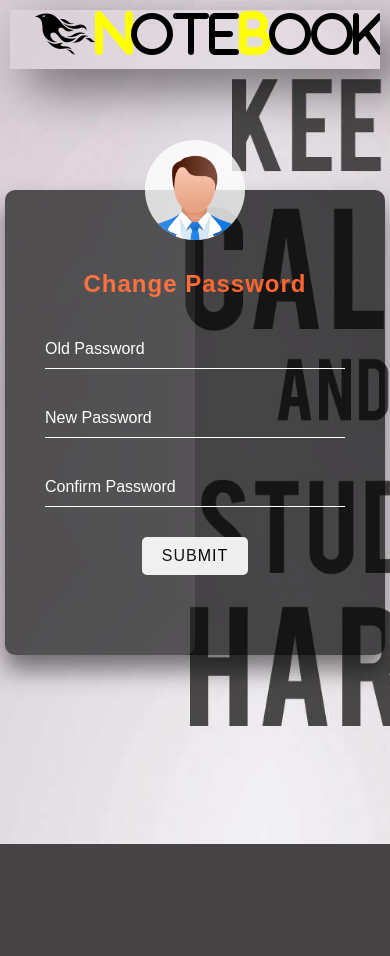
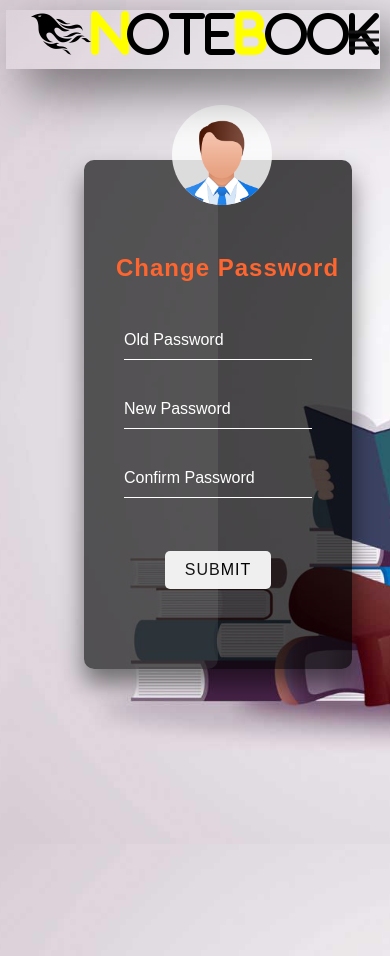
Before and after one commit to ankitrana1256/NoteBook, a Django app: page /password_change/ in a window 390 px wide. Before the commit the page ends 844 px from the top, so only its background shows below. Run offline with Django 3.2, Linux system fonts and the light colour scheme; a user stored in the database is signed in; some libraries are stand-ins or nearby versions.

Commit message:
change_psw

```diff
--- a/accounts/static/accounts/change_psw.css
+++ b/accounts/static/accounts/change_psw.css
@@ -13,20 +13,19 @@
 nav {
     box-shadow: 20px 20px 50px rgba(0, 0, 0, 0.5);
     background: rgba(255, 255, 255, 0.1);
-    overflow: hidden;
-    z-index: 1;
     height: 7%;
     left: 0;
     right: 0;
     top: 0;
     bottom: 0;
-    position: fixed;
+    /* position: fixed; */
     padding-left: 25px;
     backdrop-filter: blur(5px);
     margin: 10px;
     text-align: right;
     z-index: 3;
 }
+
 
 nav li {
     display: inline-block;
@@ -81,14 +80,20 @@
 
 .login-wrapper {
     height: 100vh;
-    width: 100vw;
-    display: flex;
+    width: 40vw;
+    /* display: flex;
     justify-content: center;
-    align-items: center;
+    align-items: center; */
+    position: absolute;
+     top: 7rem;
+     left: 35rem;
+     /* border: 2px solid; */
+
 }
 
 .form {
     position: relative;
+    top: 28px;
     width: 100%;
     max-width: 380px;
     padding: 80px 40px;
@@ -99,9 +104,10 @@
 }
 
 .form img {
-    position: absolute;
-    top: -50px;
-    left: 140px;
+    position: relative;
+    top: -135px;
+    /* position: fixed; */
+    left: 96px;
     width: 100px;
     background: rgba(255, 255, 255, 0.8);
     border-radius: 50%;
@@ -112,10 +118,14 @@
     letter-spacing: 1px;
     margin-bottom: 2rem;
     color: #ff652f;
+    position: absolute;
+    top: 5.9rem;
+    left: 5rem;
 }
 
 .form .input-group {
     position: relative;
+    top: -23px;
 }
 
 .form .input-group input {
@@ -158,6 +168,10 @@
     transform: translateY(-18px);
     font-size: 0.8rem;
 }
+.form #incorrect{
+    position: relative;
+    top: 23px;
+}
 
 .btn {
     display: block;
--- /dev/null
+++ b/accounts/static/accounts/media-query3.css
@@ -0,0 +1,208 @@
+@media screen and (max-width: 1000px) {
+    .line {
+        width: 30px;
+        height: 3px;
+        background: rgb(20, 20, 20);
+        margin: 5px;
+        position: relative;
+        left: 39px;
+    }
+
+    nav {
+        box-shadow: 20px 20px 50px rgba(0, 0, 0, 0.5);
+        background: rgba(255, 255, 255, 0.1);
+        height: 7%;
+        left: 0;
+        right: 0;
+        top: 0;
+        bottom: 0;
+        position: fixed;
+        padding-left: 25px;
+        backdrop-filter: blur(5px);
+        margin: 10px;
+        text-align: right;
+        z-index: 3;
+    }
+    .navbar {
+        position: absolute;
+        cursor: pointer;
+        right: 5%;
+        top: 50%;
+        transform: translate(-5%, -50%);
+        z-index: 2;
+    }
+
+    .nav-links {
+        position: relative;
+        top: -57px;
+        background: black;
+        height: 100vh;
+        z-index: 5;
+        width: 100%;
+        display: flex;
+        left: 11px;
+        padding-right: 173px;
+        flex-direction: column;
+        clip-path: circle(100px at 90% -10%);
+        /* clip-path: circle(100px at 90% -10%); */
+        -webkit-clip-path: circle(100px at 94% -18%);
+        transition: all 1s ease-out;
+        pointer-events: none;
+    }
+
+    .nav-links.open {
+        clip-path: circle(1000px at 90% -10%);
+        /* -webkit-clip-path: circle(724px at 90% -10%); */
+        -webkit-clip-path: circle(811px at 124% -16%);
+        pointer-events: all;
+        z-index: 5;
+    }
+
+    .nav-links li {
+        /* padding-bottom: 4rem; */
+        padding-top: 4.5rem;
+        position: relative;
+        right: 0px;
+    }
+    nav li{
+        display: block;
+    }
+
+    .nav-links li a {
+        font-size: 25px;
+        color: white;
+        position: relative;
+        left: 93px;
+    }
+
+    .nav-links li:nth-child(1) {
+        transition: all 0.6s ease 0.1s;
+    }
+
+    .nav-links li:nth-child(2) {
+        transition: all 0.6s ease 0.2s;
+    }
+
+    .nav-links li:nth-child(3) {
+        transition: all 0.6s ease 0.3s;
+    }
+
+    .nav-links li:nth-child(4) {
+        transition: all 0.6s ease 0.4s;
+    }
+
+    .nav-links li:nth-child(5) {
+        transition: all 0.6s ease 0.5s;
+    }
+
+    li.fade {
+        opacity: 1;
+    }
+    .login-wrapper{
+        left: 18rem;
+    }
+}
+@media screen and (max-width:952px){
+    .login-wrapper{
+        padding: 20px;
+        width: 50vw;
+    }
+
+}
+@media screen and (max-width:804px){
+    .nav-links.open{
+        -webkit-clip-path: circle(857px at 144% -16%);
+    }
+
+}
+@media screen and (max-width:734px){
+    .nav-links.open {
+        -webkit-clip-path: circle(928px at 161% -16%);
+    }
+    .login-wrapper{
+        padding: 20px;
+        width: 60vw;
+        left: 12rem;
+    }
+
+}
+@media screen and (max-width:657px){
+    .nav-links.open {
+        -webkit-clip-path: circle(1016px at 188% -16%);
+    }
+    .line{
+        left: 25px;
+    }
+    .login-wrapper{
+        left: 8rem;
+    }
+
+}
+@media screen and (max-width:596px){
+    .login-wrapper{
+        width: 79vw;
+    }
+
+}
+@media screen and (max-width:589px){
+    .nav-links.open {
+        -webkit-clip-path: circle(1250px at 188% -16%);
+    }
+    .nav-links li a{
+        left: -4px;
+    }
+
+}
+@media screen and (max-width:526px){
+    .login-wrapper{
+        left: 4rem;
+    }
+
+}
+@media screen and (max-width:464px){
+    .login-wrapper{
+        left: 4rem;
+    }
+    .form img{
+        left: 71px;
+    }
+    .form h2{
+        left: 3rem;
+    }
+
+}
+@media screen and (max-width:423px){
+    .nav-links li a{
+        left: 64px;
+    }
+    nav{
+        left: -4px;
+    }
+
+}
+@media screen and (max-width:409px){
+    .form img{
+        left: 48px;
+    }
+    .form h2{
+        left: 2rem;
+    }
+
+}
+@media screen and (max-width:387px){
+    .login-wrapper{
+        left: 0rem;
+        /* border: 2px solid; */
+        padding: 0;
+        padding-left: 30px;
+    }
+    .form{
+        width: 110%;
+    }
+    .form h2{
+        left: 1.3rem;
+    }
+    .form img{
+        left: 41px;
+    }
+}
--- a/templates/registration/password_change.html
+++ b/templates/registration/password_change.html
@@ -8,7 +8,8 @@
     <meta name="viewport" content="width=device-width, initial-scale=1.0">
     <title>Change Password</title>
     <link rel="stylesheet" href="{% static 'accounts/change_psw.css' %}">
-        <link rel="shortcut icon" href="{% static 'accounts/favicon.ico' %}"/>
+    <link rel="stylesheet" href="{% static 'accounts/media-query3.css' %}">
+    <link rel="shortcut icon" href="{% static 'accounts/favicon.ico' %}"/>
     <script src="https://kit.fontawesome.com/2bee015825.js" crossorigin="anonymous"></script>
 </head>
 
@@ -16,13 +17,22 @@
     <!-- NAVBAR -->
 
     <div>
-        <nav class="Navbar">
-            <ul>
-                <i class="fab fa-phoenix-framework fa-3x"><strong class="logo">N</strong>ote<strong class="logo">B</strong>ook</i>
-                <li><a href="{% url 'home' %}" aria-current="page"><i class="fas fa-home"></i> Home</a></li> |
-                <li><a href="{% url 'about' %}"><i class="fas fa-edit"></i> About</a></li> |
-                <li><a href="/password_change/"><i class="fas fa-user-edit"></i> Change Password</a></li> |
-                <li><a href="/admin/"><i class="fas fa-user-shield"></i> Admin</a></li> |
+        <nav>
+            <div class="navbar">
+                <div class="line"></div>
+                <div class="line"></div>
+                <div class="line"></div>
+            </div>
+            <i class="fab fa-phoenix-framework fa-3x"><strong class="logo">N</strong>ote<strong
+                    class="logo">B</strong>ook</i>
+            <ul class="nav-links">
+                <li><a href="{% url 'home' %}" aria-current="page"><i class="fas fa-home"></i> Home</a></li>
+                <li><a href="{% url 'about' %}"><i class="fas fa-edit"></i> About</a></li>
+
+                <li><a href="/password_change/"><i class="fas fa-user-edit"></i> Change Password</a></li>
+
+                <li><a href="/admin/"><i class="fas fa-user-shield"></i> Admin</a></li>
+
                 <li><a href="{% url 'logout' %}"><i class="fas fa-sign-out-alt"></i> Logout</a></li>
             </ul>
         </nav>
@@ -50,7 +60,19 @@
             <p style="color: red">{{ error }}</p>
             {% endfor %}{% endfor %}
         </form>
+            <script>
+            const navbar = document.querySelector(".navbar");
+            const navLinks = document.querySelector(".nav-links");
+            const links = document.querySelectorAll(".nav-links li");
 
-</body>
+            navbar.addEventListener("click", () => {
+                navLinks.classList.toggle("open");
+                links.forEach(link => {
+                    link.classList.toggle("fade");
+                });
+            });
+        </script>
+
+    </div></body>
 
 </html>
```
